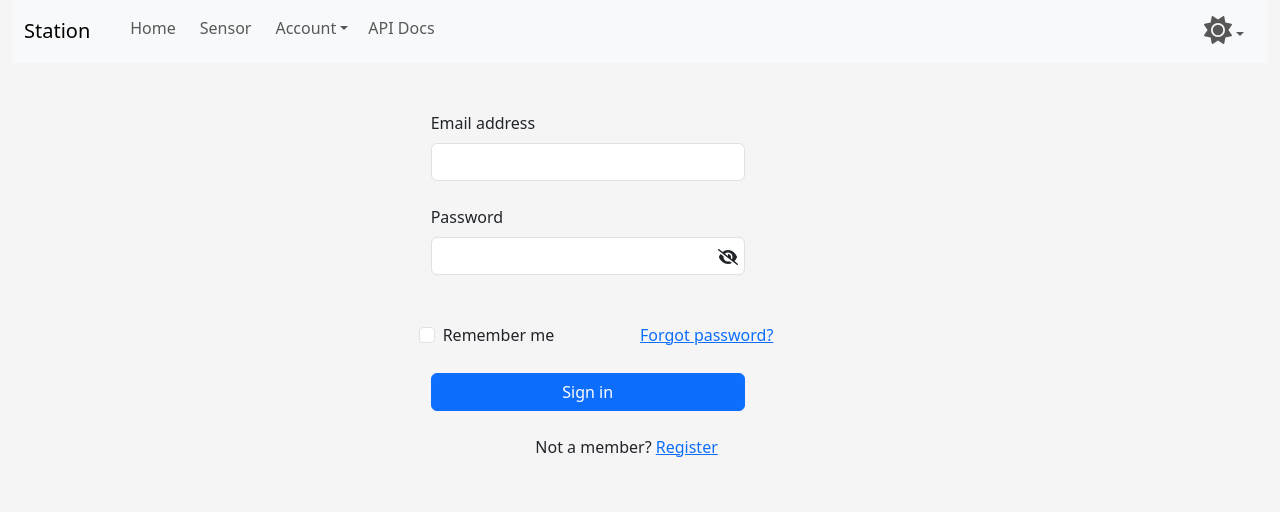
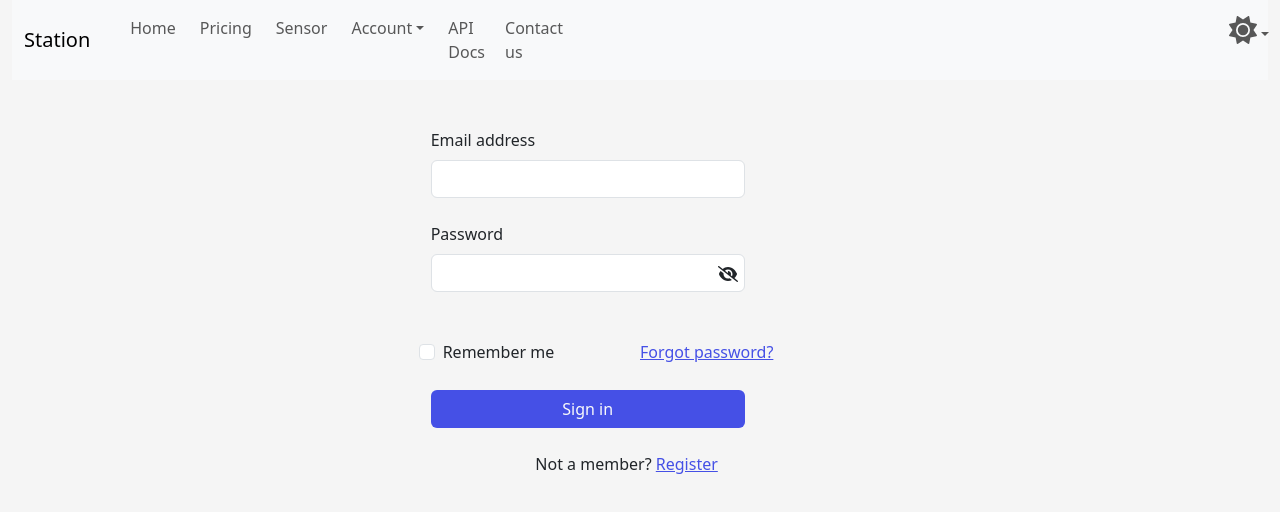
Before and after one commit to mohamedmaghzaoui/stationMeteo, a React (Create React App) app in the folder frontend/: page /login in a window 1280 px wide. Shown: the top 512 px of the page. Built offline with nearby package versions, Linux system fonts and the light colour scheme.

Commit message:
working on some styles

```diff
--- a/frontend/src/pages/User/login.js
+++ b/frontend/src/pages/User/login.js
@@ -63,20 +63,24 @@ export const Login = () => {
           </div>
 
           <div class="col">
-            <a href="#!">Forgot password?</a>
+            <Link style={{ color: "#4550E6" }}>Forgot password?</Link>
           </div>
         </div>
 
         <button
+          style={{ backgroundColor: "#4550E6" }}
           type="button"
-          class="btn btn-primary btn-block mb-4 offset-xl-4 offset-lg-4 offset-2 col-xl-3 col-lg-3 col-md-5 col-sm-6 col-8"
+          class="btn text-light fw-medium btn-block mb-4 offset-xl-4 offset-lg-4 offset-2 col-xl-3 col-lg-3 col-md-5 col-sm-6 col-8"
         >
           Sign in
         </button>
 
         <div className="offset-xl-5 offset-2">
           <p>
-            Not a member? <Link to={"/SignUp"}>Register</Link>
+            Not a member?{" "}
+            <Link style={{ color: "#4550E6" }} to={"/SignUp"}>
+              Register
+            </Link>
           </p>
         </div>
       </form>
--- a/frontend/src/pages/User/signUp.js
+++ b/frontend/src/pages/User/signUp.js
@@ -93,7 +93,8 @@ export const SignUp = () => {
 
         <button
           type="button"
-          class="btn btn-primary btn-block mb-4 offset-xl-4 offset-lg-4 offset-2 col-xl-3 col-lg-3 col-md-5 col-sm-6 col-8"
+          style={{ backgroundColor: "#5cb377" }}
+          class="btn  text-light fw-bold btn-block mb-4 offset-xl-4 offset-lg-4 offset-2 col-xl-3 col-lg-3 col-md-5 col-sm-6 col-8"
         >
           Sign up
         </button>
--- a/frontend/src/pages/home.js
+++ b/frontend/src/pages/home.js
@@ -31,7 +31,7 @@ export const Home = () => {
           Connecting the Elements, Monitoring the Atmosphere — Your Personal
           Weather Station.
         </p>
-        <Link to={"/login"} type="button" class="btn btn-primary btn-lg ">
+        <Link to={"/login"} type="button" class="btn btn-primary  btn-lg ">
           Login
         </Link>
         <button type="button" class="mx-4 btn btn-outline-light btn-lg">
--- a/frontend/src/pages/navbar.js
+++ b/frontend/src/pages/navbar.js
@@ -27,10 +27,18 @@ export const Navbar = () => {
             className="collapse navbar-collapse container-fluid"
             id="navbarSupportedContent"
           >
-            <ul className="navbar-nav me-auto mb-2 mb-lg-0 container-fluid">
+            <ul
+              style={{ fontSize: "16px" }}
+              className=" navbar-nav me-auto mb-2 mb-lg-0 container-fluid"
+            >
               <li className="nav-item  px-1">
                 <Link className="nav-link fw-medium " to={"/"}>
                   Home
+                </Link>
+              </li>
+              <li className="nav-item  px-1">
+                <Link className="nav-link fw-medium " to={"/"}>
+                  Pricing
                 </Link>
               </li>
 
@@ -62,11 +70,15 @@ export const Navbar = () => {
                   </ul>
                 </div>
               </li>
-              <li className="nav-item col-xl-1 col-lg-1 col-4">
+              <li className="nav-item px-xl-1 px-lg-1 ">
                 <Link className="nav-link fw-medium">API Docs</Link>
               </li>
+              <li className="nav-item  ">
+                <Link className="nav-link fw-medium">Contact us</Link>
+              </li>
+
               {/*dropdown begin */}
-              <li className="nav-item dropdown  offset-xl-8  ">
+              <li className="nav-item dropdown  offset-xl-7  ">
                 <a
                   className="nav-link dropdown-toggle  "
                   role="button"
```
